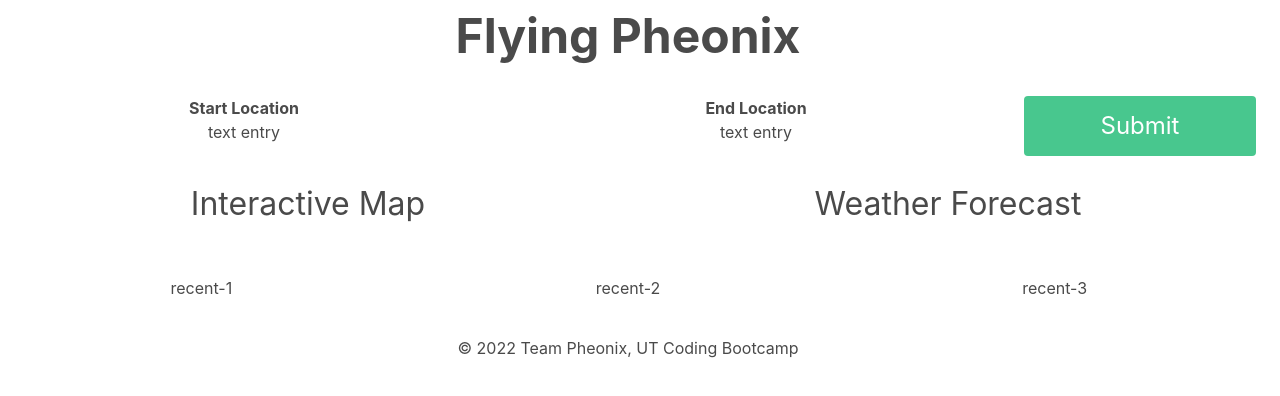
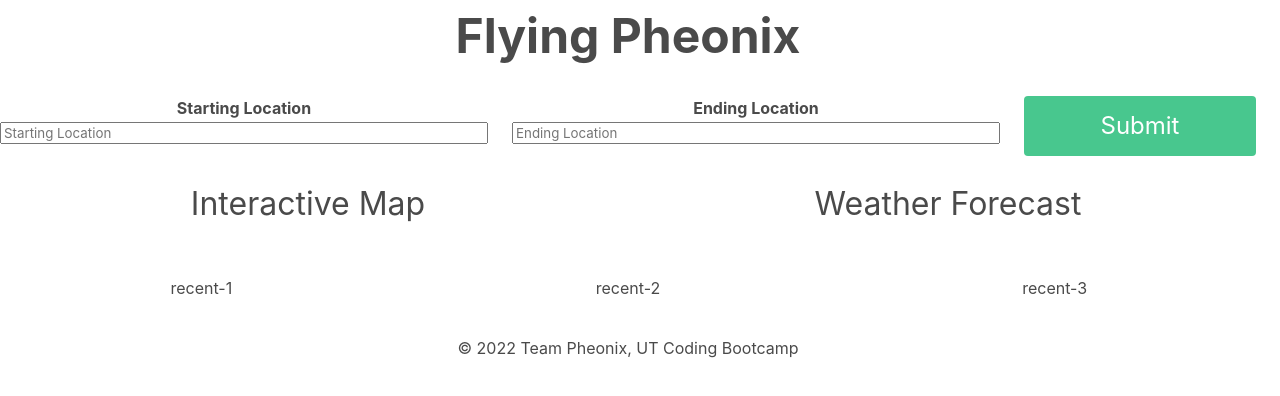
Before and after one commit to RamuMakkena/TripPlanner, a plain HTML site: page index.html in a window 1280 px wide. Drawn offline with nearby package versions, Linux system fonts and the light colour scheme.

Commit message:
reworked form and text input fields and reworked section for map and weather

```diff
--- a/index.html
+++ b/index.html
@@ -13,23 +13,27 @@
         <h1 class="is-size-1 has-text-weight-bold py-3 has-text-centered">Flying Pheonix</h1>
     </header>
 
-    <container class="columns">
+    <form class="columns" id="form">
+
         <div class="column has-text-centered" id="start">
-            <h2 class="has-text-weight-bold">Start Location</h2>
-            <span>text entry</span>
+            <h2 class="has-text-weight-bold">Starting Location</h2>
+            <input placeholder="Starting Location" id="startLocation">
         </div>
 
 
         <div class="column has-text-centered" id="end">
-            <h2 class="has-text-weight-bold">End Location</h2>
-            <span>text entry</span>
+            <h2 class="has-text-weight-bold">Ending Location</h2>
+            <input placeholder="Ending Location" id="endingLocation">
         </div>
-        <div class="column is-one-fifth"><button class="button is-success is-large">Submit</button></div>
 
-    </container>
+        <div class="column is-one-fifth">
+            <button  id="btn" class="button is-success is-large">Submit</button>
+        </div>
+
+    </form>
 
 
-    <container class="columns is-center">
+    <section class="columns is-center">
 
         <div class="column" id="map">
             <h2 class="is-size-3 has-text-centered">Interactive Map</h2>
@@ -40,10 +44,10 @@
             <h2 class="is-size-3 has-text-centered">Weather Forecast</h2>
         </div>
 
-    </container>
+    </section>
 
     <container id="recent-searches">
-        <div id="">
+        <div id="previousSearches">
             <!-- if these will be dynamically generated using dom manipulation ul will have "columns" class-->
             <ul class="columns py-5">
                 <!-- as well as the li's they will need a "column" class-->
```
